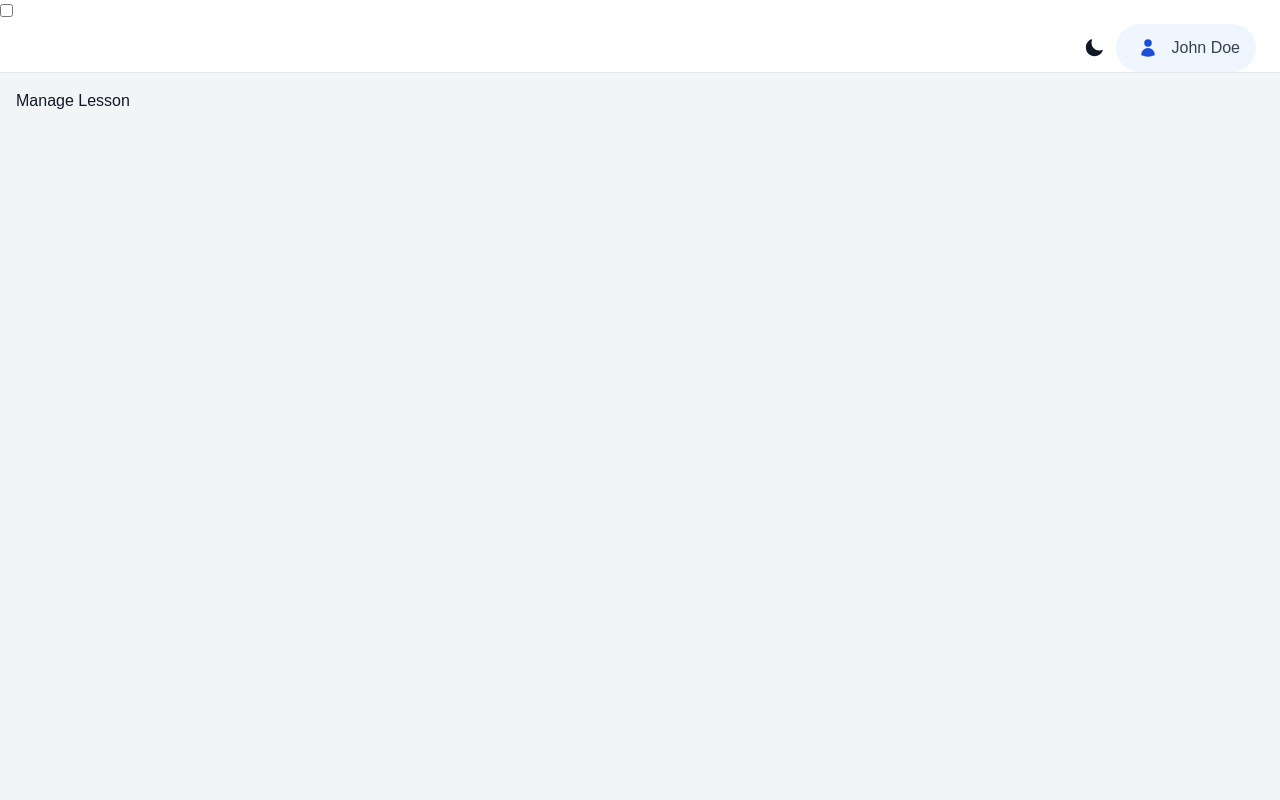
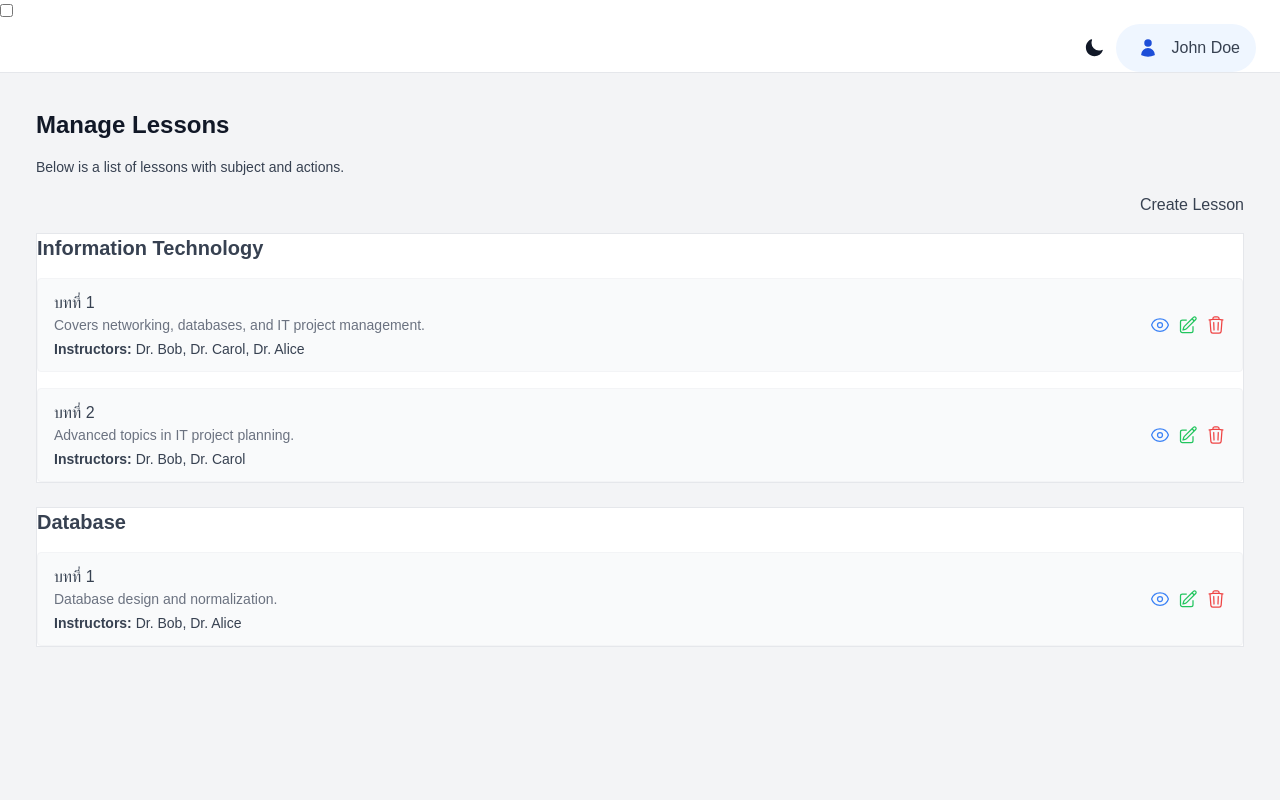
Before and after one commit to Uma-MCMXC/self-paced-learning, a Next.js app in the folder frontend/: page /lecturer/lesson/manage in a window 1280 px wide. Shown: the top 800 px of the page. Built offline with nearby package versions, Linux system fonts and the light colour scheme.

Commit message:
frontend: mange lesson page

```diff
--- a/frontend/app/components/layout/Sidebar.tsx
+++ b/frontend/app/components/layout/Sidebar.tsx
@@ -60,11 +60,8 @@ export default function Sidebar({ userRole }: { userRole: UserRole }) {
       {
         // บทเรียน
         label: 'Lessons',
+        href: '/lecturer/lesson/manage',
         icon: <DocumentTextIcon className="w-5 h-5" />,
-        children: [
-          { label: 'Create Lesson', href: '/lecturer/lesson/create' },
-          { label: 'Manage Lessons', href: '/lecturer/lesson/manage' },
-        ],
       },
       {
         // กิจกรรม
--- a/frontend/app/lecturer/lesson/manage/page.tsx
+++ b/frontend/app/lecturer/lesson/manage/page.tsx
@@ -1,5 +1,125 @@
 'use client'
 
-export default function ManageLesson() {
-  return <div>Manage Lesson</div>
+import React from 'react'
+import Link from 'next/link'
+import PageContainer from '@/app/components/ui/PageContainer'
+import Button from '@/app/components/ui/Button'
+import CardContainer from '@/app/components/ui/CardContainer'
+import SectionTitle from '@/app/components/ui/SectionTitle'
+import { EyeIcon, PencilSquareIcon, TrashIcon } from '@heroicons/react/24/outline'
+
+type Lecturer = { name: string; role: 'Owner' | 'Co-Owner' }
+type Subject = {
+  id: string
+  subject: string
+  lessons: string
+  content: string
+  createdBy: string
+  updatedAt: string
+  lecturers: Lecturer[]
 }
+
+// 🔹 Mock Data (flattened)
+const lessons: Subject[] = [
+  {
+    id: '1',
+    subject: 'Information Technology',
+    lessons: 'บทที่ 1',
+    content: 'Covers networking, databases, and IT project management.',
+    createdBy: 'Staff User',
+    updatedAt: '2025-04-06 10:20',
+    lecturers: [
+      { name: 'Dr. Bob', role: 'Owner' },
+      { name: 'Dr. Carol', role: 'Co-Owner' },
+      { name: 'Dr. Alice', role: 'Co-Owner' },
+    ],
+  },
+  {
+    id: '2',
+    subject: 'Information Technology',
+    lessons: 'บทที่ 2',
+    content: 'Advanced topics in IT project planning.',
+    createdBy: 'Staff User',
+    updatedAt: '2025-04-06 10:25',
+    lecturers: [
+      { name: 'Dr. Bob', role: 'Owner' },
+      { name: 'Dr. Carol', role: 'Co-Owner' },
+    ],
+  },
+  {
+    id: '3',
+    subject: 'Database',
+    lessons: 'บทที่ 1',
+    content: 'Database design and normalization.',
+    createdBy: 'Staff User',
+    updatedAt: '2025-04-06 10:30',
+    lecturers: [
+      { name: 'Dr. Bob', role: 'Owner' },
+      { name: 'Dr. Alice', role: 'Co-Owner' },
+    ],
+  },
+]
+
+// 🔹 Group by subject
+const groupBySubject = lessons.reduce<Record<string, Subject[]>>((acc, lesson) => {
+  if (!acc[lesson.subject]) acc[lesson.subject] = []
+  acc[lesson.subject].push(lesson)
+  return acc
+}, {})
+
+export default function GroupedSubjectLessons() {
+  return (
+    <PageContainer title="Manage Lessons">
+      <p className="text-sm text-base-600 mb-4">
+        Below is a list of lessons with subject and actions.
+      </p>
+
+      <div className="flex justify-end mb-4">
+        <Button label="Create Lesson" variant="success" size="md" href="/lecturer/lesson/create" />
+      </div>
+
+      <div className="space-y-6">
+        {Object.entries(groupBySubject).map(([subjectName, lessons]) => (
+          <CardContainer key={subjectName}>
+            <SectionTitle>{subjectName}</SectionTitle>
+
+            <ul className="space-y-4">
+              {lessons.map((lesson) => (
+                <li
+                  key={lesson.id}
+                  className="flex flex-col md:flex-row md:items-center justify-between border border-gray-100 rounded px-4 py-3 bg-gray-50"
+                >
+                  <div>
+                    <p className="font-medium text-gray-700">{lesson.lessons}</p>
+                    <p className="text-sm text-gray-500 mb-1">{lesson.content}</p>
+
+                    <div className="text-sm text-gray-700">
+                      <strong>Instructors:</strong> {lesson.lecturers.map((l) => l.name).join(', ')}
+                    </div>
+                  </div>
+
+                  <div className="flex gap-2 mt-3 md:mt-0 md:ml-4">
+                    <button title="View" onClick={() => alert(`View ${lesson.subject}`)}>
+                      <EyeIcon className="w-5 h-5 text-blue-500 hover:text-blue-700 cursor-pointer" />
+                    </button>
+                    <Link href={`/lecturer/subject/edit/${lesson.id}`} title="Edit">
+                      <PencilSquareIcon className="w-5 h-5 text-green-500 hover:text-green-700 cursor-pointer" />
+                    </Link>
+                    <button
+                      title="Delete"
+                      onClick={() =>
+                        confirm(`Delete lesson "${lesson.lessons}"?`) && alert('Deleted')
+                      }
+                    >
+                      <TrashIcon className="w-5 h-5 text-red-500 hover:text-red-700 cursor-pointer" />
+                    </button>
+                  </div>
+                </li>
+              ))}
+            </ul>
+          </CardContainer>
+        ))}
+      </div>
+    </PageContainer>
+  )
+}
```
